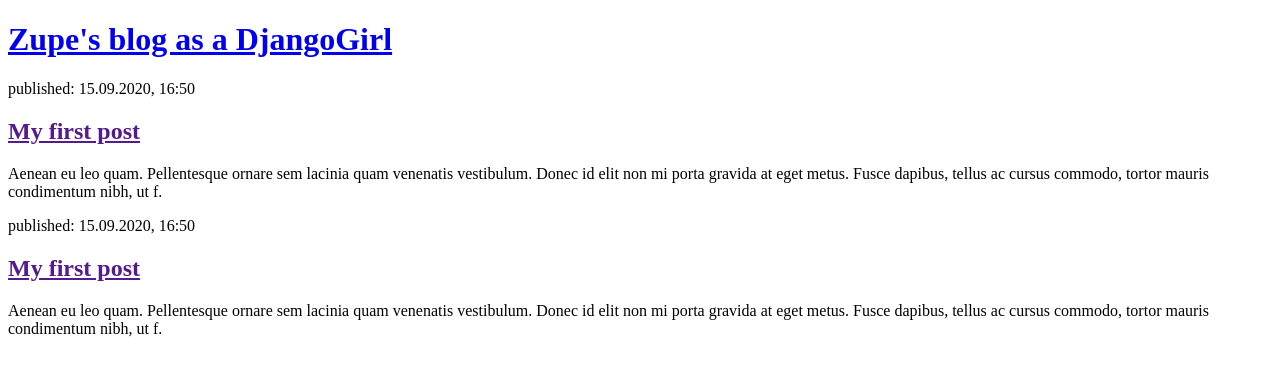
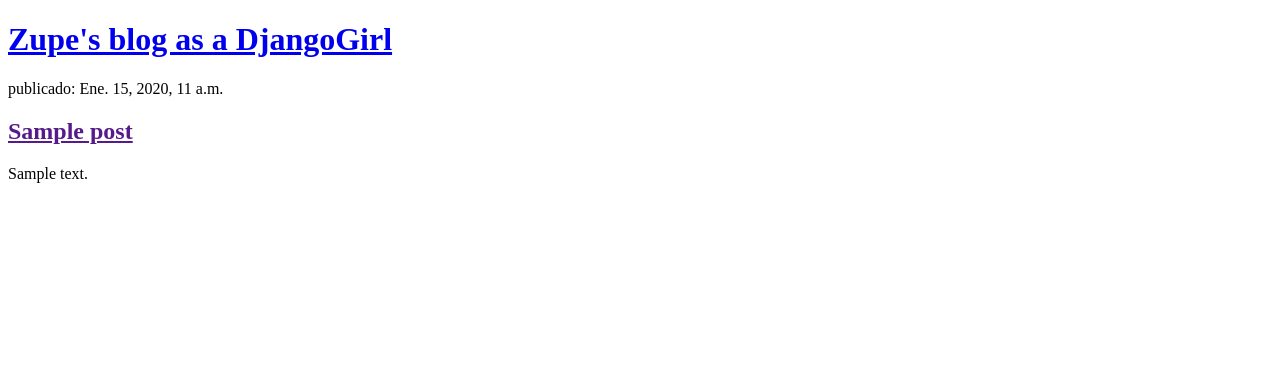
Before and after one commit to zupeiza/my-first-blog, a Django app: page / in a window 1280 px wide. Shown: the top 376 px of the page. Run offline with Django 3.2, Linux system fonts and the light colour scheme; tables that the repository leaves empty hold one stand-in row (values such as "Sample post").

Commit message:
Templates modificados para mostrar posts desde base de datos

```diff
--- a/blog/templates/blog/post_list.html
+++ b/blog/templates/blog/post_list.html
@@ -7,15 +7,12 @@
 	<div>
 		<h1><a href="/">Zupe's blog as a DjangoGirl</a></h1>
 	</div>
+	{% for post in posts %}
 	<div>
-		<p>published: 15.09.2020, 16:50</p>
-		<h2><a href="">My first post</a></h2>
-		<p>Aenean eu leo quam. Pellentesque ornare sem lacinia quam venenatis vestibulum. Donec id elit non mi porta gravida at eget metus. Fusce dapibus, tellus ac cursus commodo, tortor mauris condimentum nibh, ut f.</p>
+		<p> publicado: {{ post.published_date }}</p>
+		<h2><a href="">{{ post.title }} </a></h2>
+		<p>{{ post.text|linebreaksbr }}</p>
 	</div>
-	<div>
-		<p>published: 15.09.2020, 16:50</p>
-		<h2><a href="">My first post</a></h2>
-		<p>Aenean eu leo quam. Pellentesque ornare sem lacinia quam venenatis vestibulum. Donec id elit non mi porta gravida at eget metus. Fusce dapibus, tellus ac cursus commodo, tortor mauris condimentum nibh, ut f.</p>
-	</div>
+	{% endfor %}
 </body>
 </html>
--- a/blog/views.py
+++ b/blog/views.py
@@ -1,5 +1,8 @@
 from django.shortcuts import render
+from django.utils import timezone
+from .models import Post
 
 # Create your views here.
 def post_list(request):
-	return render(request, 'blog/post_list.html', {})
+	posts = Post.objects.filter(published_date__lte=timezone.now()).order_by('published_date')
+	return render(request, 'blog/post_list.html', {'posts': posts})
```
